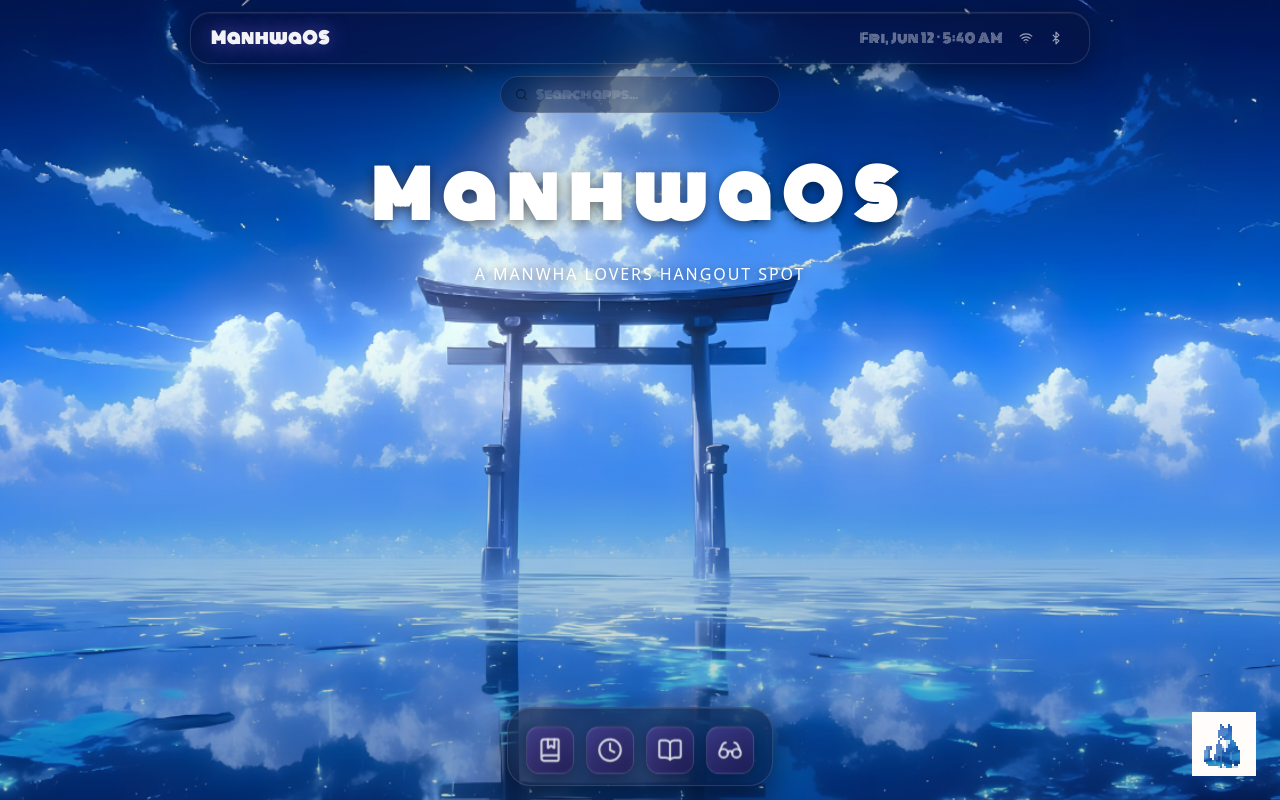
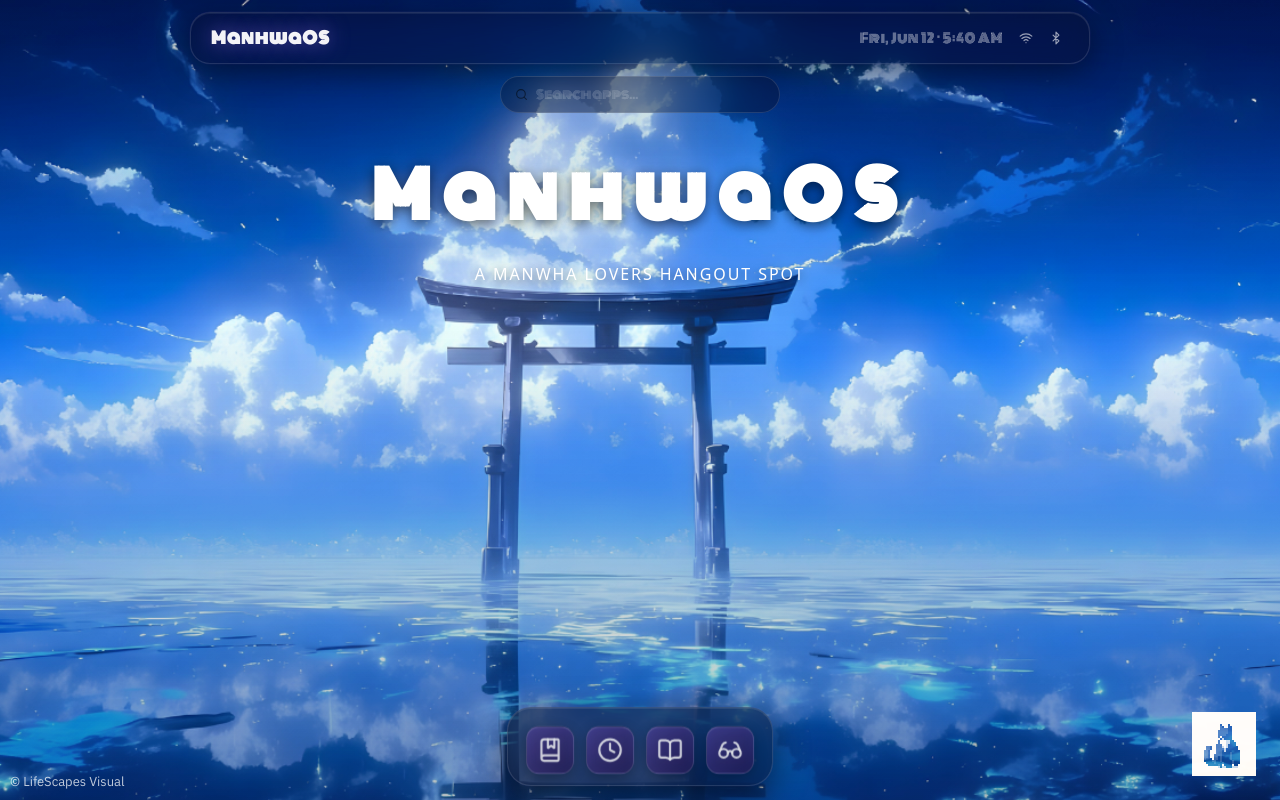
Before and after one commit to Maxwell7779/ManhwaOS, a React (Vite) app: page / in a window 1280 px wide. Built offline with nearby package versions, Linux system fonts and the light colour scheme; a web font is replaced by a local one.

Commit message:
added shadow to subtitle and title for better visuals and credits to backgroud image

```diff
--- a/src/App.css
+++ b/src/App.css
@@ -93,8 +93,9 @@
   text-transform: uppercase;
   line-height: 1.6;
   text-shadow:
-    0 3px 14px rgba(0, 0, 0, 0.5),
-    0 0 10px rgba(0, 0, 0, 0.2);
+    0 4px 12px rgba(0, 0, 0, 0.55),
+    0 0 18px rgba(0, 0, 0, 0.18),
+    0 0 26px rgba(147, 112, 219, 0.16);
 }
 /* ── TASKBAR — floating island ── */
 .taskbar {
@@ -1034,3 +1035,22 @@
   color: rgba(255, 255, 255, 0.25);
   text-align: center;
 }
+
+.wallpaper-credit {
+  position: fixed;
+  bottom: 10px;
+  left: 10px;
+
+  font-family: "IBM Plex Sans", system-ui, sans-serif;
+  font-size: 13px;
+  color: rgba(255, 255, 255, 0.75);
+
+  text-decoration: none;
+  z-index: 1000;
+
+  transition: color 0.2s ease;
+}
+
+.wallpaper-credit:hover {
+  color: rgba(255, 255, 255, 0.9);
+}
--- a/src/App.jsx
+++ b/src/App.jsx
@@ -178,6 +178,14 @@ export default function App() {
         <img src="/download.png" alt="" draggable="false" />
       </div>
       <div className="wallpaper-overlay" />
+      <a
+        href="https://ph.pinterest.com/lifescapesvisual/"
+        target="_blank"
+        rel="noopener noreferrer"
+        className="wallpaper-credit"
+      >
+        © LifeScapes Visual
+      </a>
       <div className="hero-title">
         <div>
           <h1>ManhwaOS</h1>
```
Also changed, not shown: src/components/SearchBar.jsx (+9 -1 lines).
